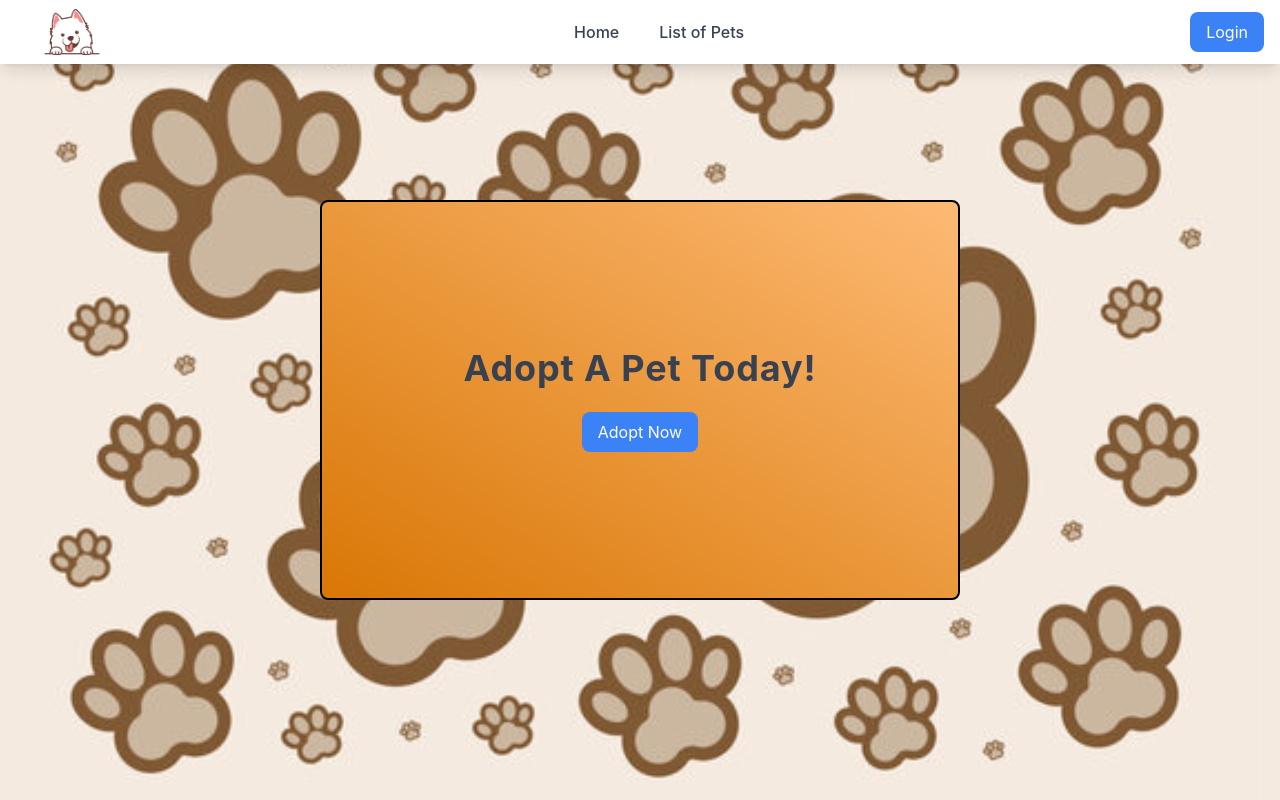
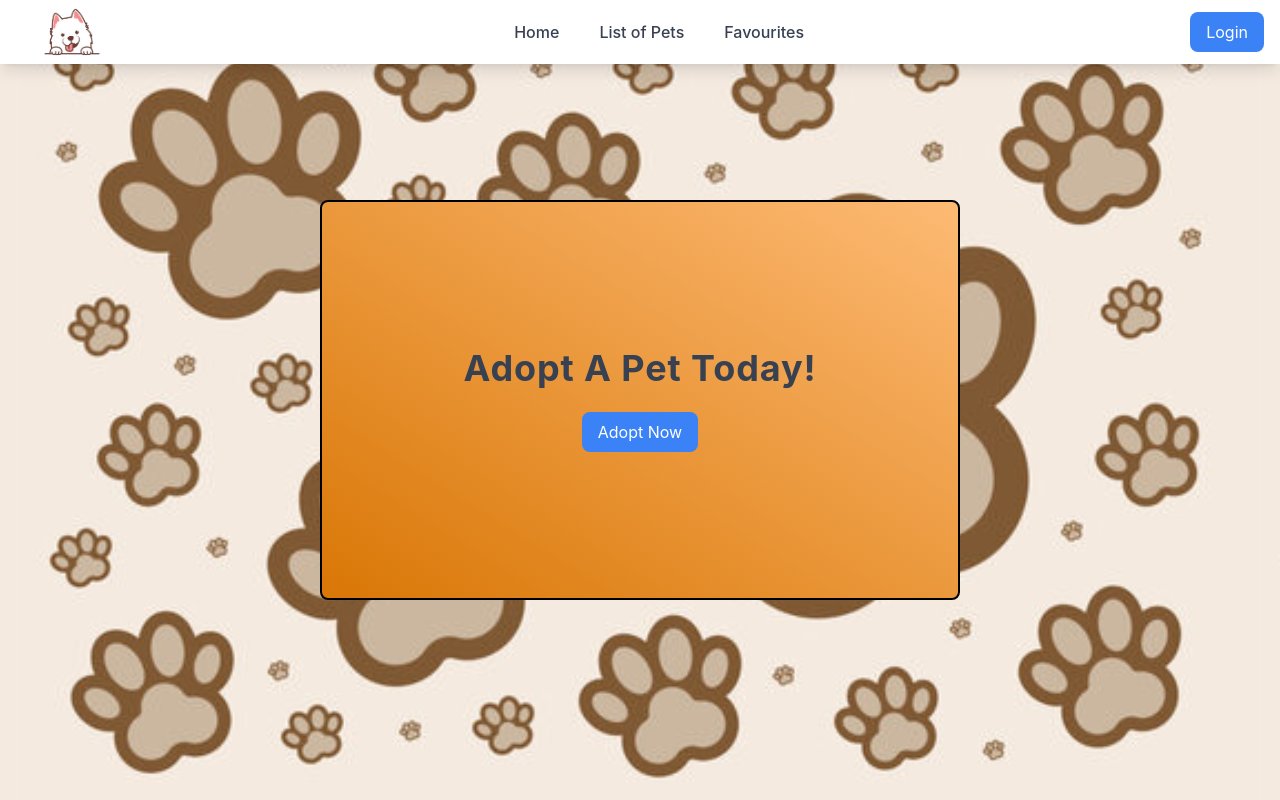
Before and after one commit to JoelKong/INF2003-Database-Systems, a React (Vite) app in the folder client/: page / in a window 1280 px wide. Built offline with nearby package versions, Linux system fonts and the light colour scheme.

Commit message:
Update NavBar.tsx

```diff
--- a/client/src/pages/general/NavBar.tsx
+++ b/client/src/pages/general/NavBar.tsx
@@ -23,6 +23,12 @@ export default function NavBar(): JSX.Element {
             >
               List of Pets
             </Link>
+            <Link
+              to={"/favourites"}
+              className="text-gray-700 hover:text-blue-500"
+            >
+              Favourites
+            </Link>
           </div>
 
           <div>
```
